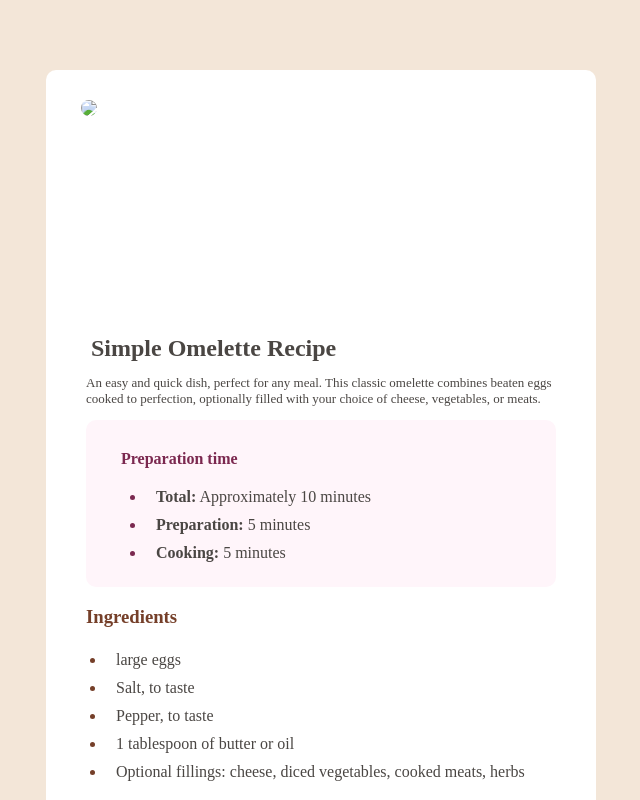
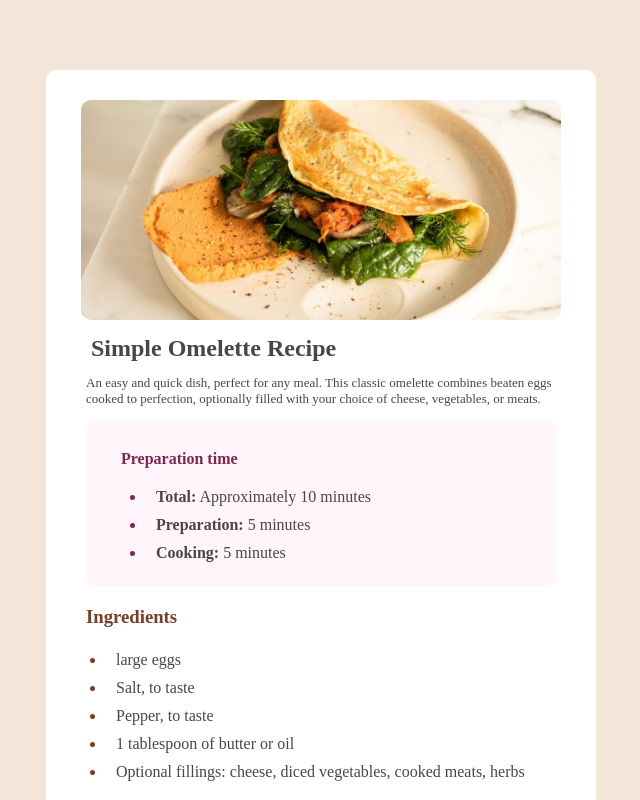
Before and after one commit to m3rcyO/recipe_page, a plain HTML site: page index.html in a window 1280 px wide. Shown: the top 800 px of the page, without its empty margins (319-959 px from the left). Drawn offline with Linux system fonts and the light colour scheme.

Commit message:
commit page

```diff
--- a/index.html
+++ b/index.html
@@ -9,7 +9,7 @@
   <body>
     <div id="box">
       <div class="imgcontainer">
-        <img src="/images/image-omelette.jpeg" />
+        <img src="image-omelette.jpeg" />
       </div>
       <h2 id="heading">Simple Omelette Recipe</h2>
       <p class="intro">
```
